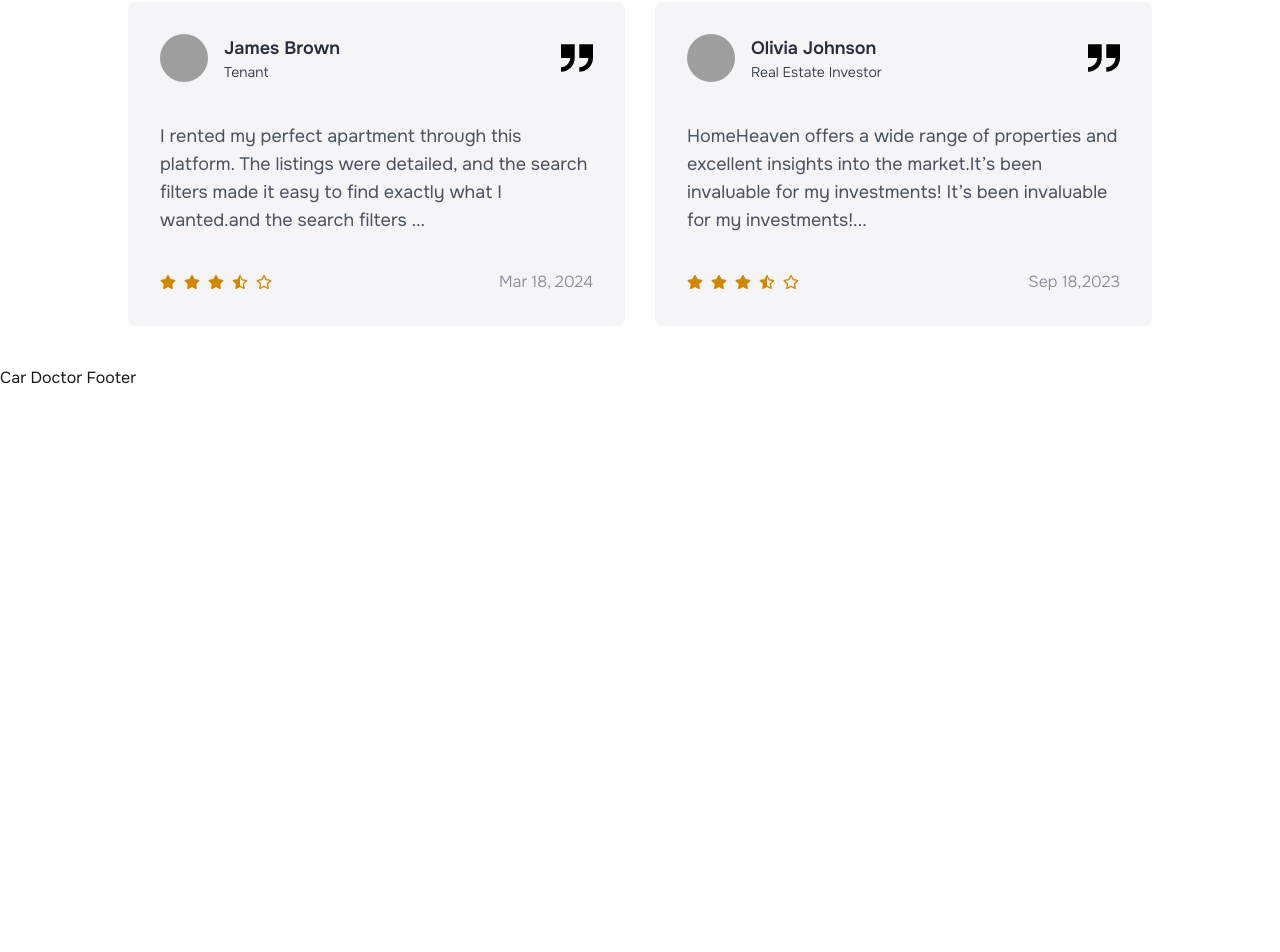
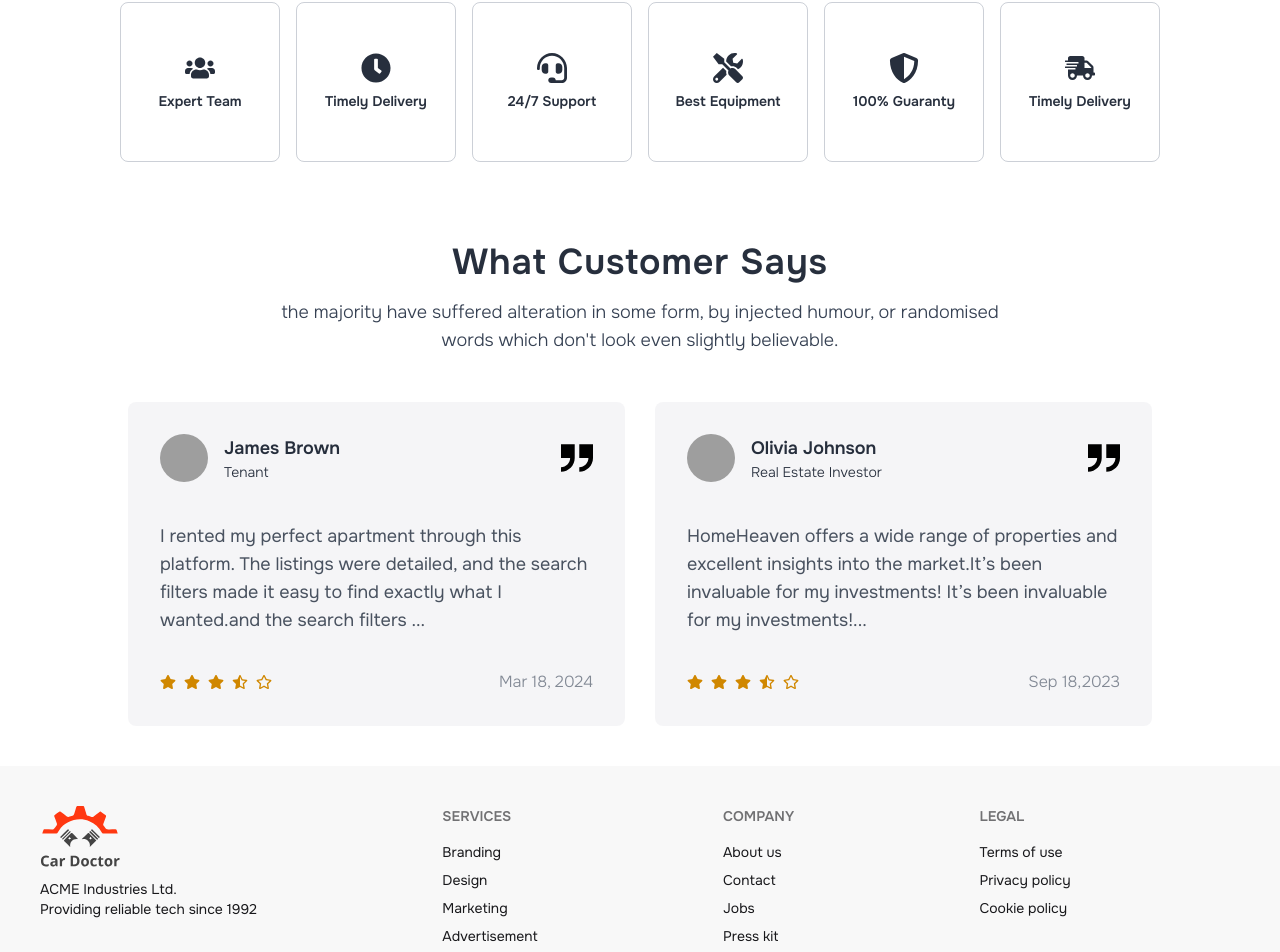
Before and after one commit to jahedulislamdev/Car-Doctor-Client, a React (Vite) app: page / in a window 1280 px wide. Shown: the part 4636-5588 px from the top of the page. Before the commit the page ends 5026 px from the top, so only its background shows below. Built offline with nearby package versions, Linux system fonts and the light colour scheme; grey boxes are pictures that could not be loaded.

Commit message:
added customer review and whychoose us and footer

```diff
--- a/src/App.jsx
+++ b/src/App.jsx
@@ -1,6 +1,7 @@
 import About from "./Pages/Home/About";
 import Banner from "./Pages/Home/Banner";
 import Contact from "./Pages/Home/Contact";
+import CustomerReview from "./Pages/Home/CustomerReview";
 import Products from "./Pages/Home/Products";
 import Services from "./Pages/Home/Services";
 import Team from "./Pages/Home/Team";
@@ -16,6 +17,7 @@ const App = () => {
       <Products />
       <Team />
       <WhyChoose />
+      <CustomerReview />
     </div>
   );
 };
--- a/src/Components/Footer/Footer.jsx
+++ b/src/Components/Footer/Footer.jsx
@@ -1,10 +1,38 @@
-import React from 'react';
+import { Link } from 'react-router';
+import logo from '../../assets/logo.svg'
 
 const Footer = () => {
    return (
-      <div>
-         <h1>Car Doctor Footer</h1>
-      </div>
+      <footer className="footer sm:footer-horizontal bg-base-200 text-base-content p-10">
+         <aside>
+            <Link to={'/'}><img className='w-20' src={logo} alt="" /></Link>
+            <p>
+               ACME Industries Ltd.
+               <br />
+               Providing reliable tech since 1992
+            </p>
+         </aside>
+         <nav>
+            <h6 className="footer-title">Services</h6>
+            <a className="link link-hover">Branding</a>
+            <a className="link link-hover">Design</a>
+            <a className="link link-hover">Marketing</a>
+            <a className="link link-hover">Advertisement</a>
+         </nav>
+         <nav>
+            <h6 className="footer-title">Company</h6>
+            <a className="link link-hover">About us</a>
+            <a className="link link-hover">Contact</a>
+            <a className="link link-hover">Jobs</a>
+            <a className="link link-hover">Press kit</a>
+         </nav>
+         <nav>
+            <h6 className="footer-title">Legal</h6>
+            <a className="link link-hover">Terms of use</a>
+            <a className="link link-hover">Privacy policy</a>
+            <a className="link link-hover">Cookie policy</a>
+         </nav>
+      </footer>
    );
 };
 
--- /dev/null
+++ b/src/Pages/Home/CustomerReview.jsx
@@ -0,0 +1,20 @@
+import Testomonial from "./Testomonial";
+const CustomerReview = () => {
+   return (
+      <div>
+         <div className="bg-white text-gray-900/90 py-10">
+            <div className="text-center mb-12 space-y-4">
+               <h1 className="text-2xl md:text-4xl font-semibold tracking-wide">What Customer Says</h1>
+               <p className="font-light text-sm md:text-lg max-w-3xl mx-auto text-gray-700">
+                  the majority have suffered alteration in some form, by injected humour, or randomised words which don't look even slightly believable.
+               </p>
+            </div>
+            <div className="w-4/5 mx-auto">
+               <Testomonial />
+            </div>
+         </div>
+      </div>
+   );
+};
+
+export default CustomerReview;
--- a/src/Pages/Home/Testomonial.jsx
+++ b/src/Pages/Home/Testomonial.jsx
@@ -61,7 +61,7 @@ const Testimonial = () => {
    return (
       <Swiper
          loop={true}
-         speed={1500}
+         speed={3000}
          autoplay={{
             delay: 2500,
             disableOnInteraction: false,
--- a/src/Pages/Home/WhyChoose.jsx
+++ b/src/Pages/Home/WhyChoose.jsx
@@ -1,19 +1,56 @@
-import Testomonial from "./Testomonial";
+import { FaUsers, FaHeadset, FaTools, FaShieldAlt, FaShippingFast, FaClock } from "react-icons/fa";
 
-const WhyChoose = () => {
+const features = [
+   {
+      icon: <FaUsers size={30} />,
+      title: "Expert Team",
+   },
+   {
+      icon: <FaClock size={30} />,
+      title: "Timely Delivery",
+      active: true,
+   },
+   {
+      icon: <FaHeadset size={30} />,
+      title: "24/7 Support",
+   },
+   {
+      icon: <FaTools size={30} />,
+      title: "Best Equipment",
+   },
+   {
+      icon: <FaShieldAlt size={30} />,
+      title: "100% Guaranty",
+   },
+   {
+      icon: <FaShippingFast size={30} />,
+      title: "Timely Delivery",
+   },
+];
+
+const WhyChooseUs = () => {
    return (
       <div className="bg-white text-gray-900/90 py-10">
          <div className="text-center mb-12 space-y-4">
-            <h1 className="text-2xl md:text-4xl font-semibold tracking-wide">What Customer Says</h1>
+            <h1 className="text-2xl md:text-4xl font-semibold tracking-wide">Why Choose Us</h1>
             <p className="font-light text-sm md:text-lg max-w-3xl mx-auto text-gray-700">
-               the majority have suffered alteration in some form, by injected humour, or randomised words which don't look even slightly believable.
+               The majority have suffered alteration in some form, by injected humour, or randomised words which don't look even slightly believable.
             </p>
          </div>
-         <div className="w-4/5 mx-auto">
-            <Testomonial />
+
+         <div className="flex flex-wrap justify-center gap-4 px-4">
+            {features.map((item, index) => (
+               <div
+                  key={index}
+                  className={`flex flex-col items-center justify-center w-40 h-40 rounded-lg border border-gray-400/50 transition-all duration-300 hover:bg-orange-600 hover:text-white`}
+               >
+                  <div className="mb-2">{item.icon}</div>
+                  <div className="text-center text-sm font-semibold">{item.title}</div>
+               </div>
+            ))}
          </div>
       </div>
    );
 };
 
-export default WhyChoose;
+export default WhyChooseUs;
```
